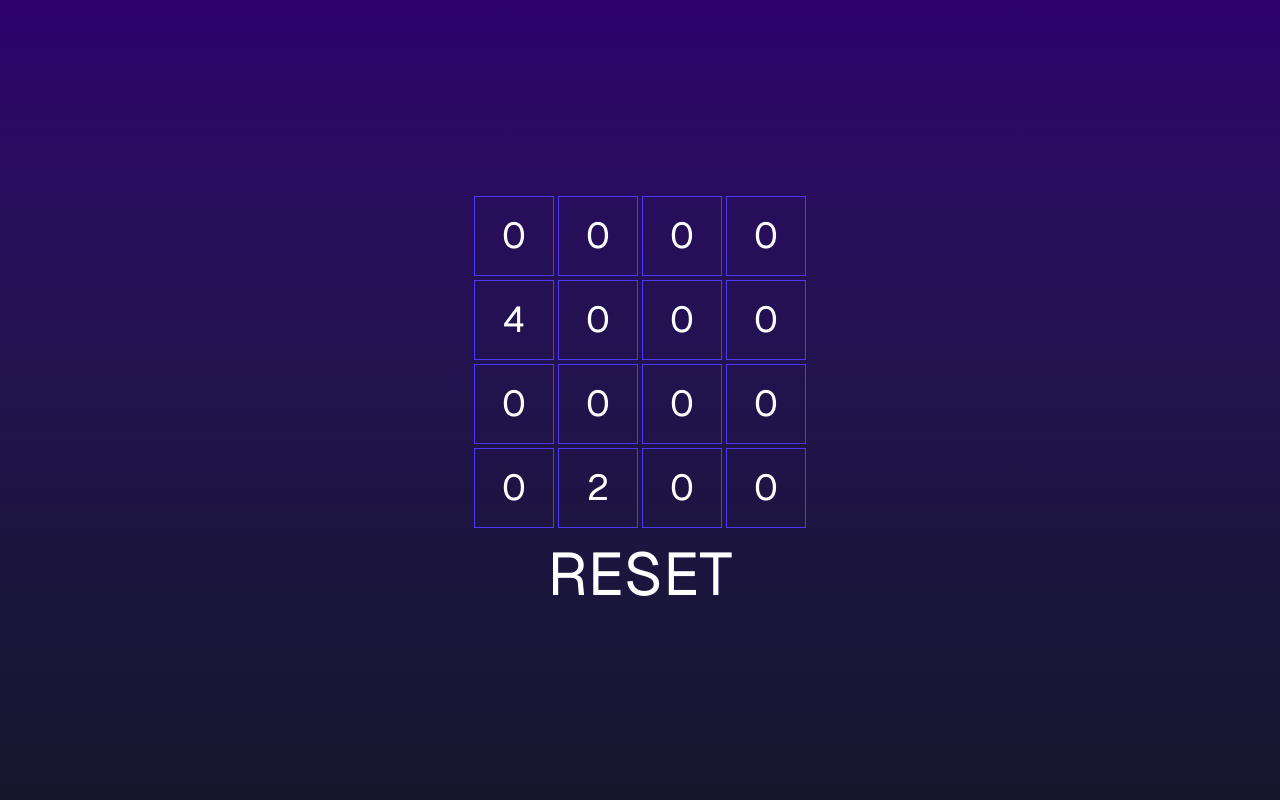
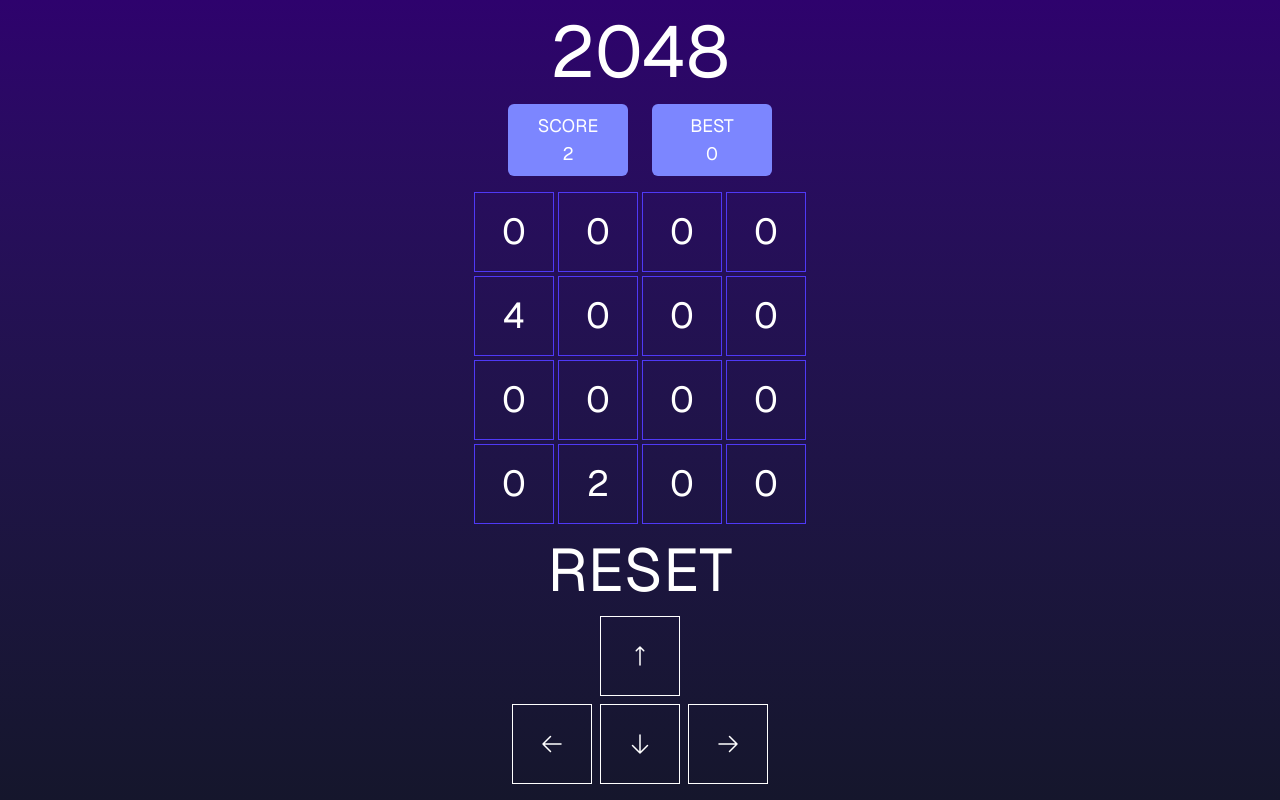
Before and after one commit to Namishk/2048-game, a Next.js app: page / in a window 1280 px wide. Both pictures are taken after a click on the element "START". Built offline with nearby package versions, Linux system fonts and the light colour scheme.

Commit message:
added high score and keyboard controls

```diff
--- /dev/null
+++ b/src/components/keyboardIcons.tsx
@@ -0,0 +1,76 @@
+type Iprops = {
+    arrow: "UP" | "DOWN" | "LEFT" | "RIGHT";
+};
+const KeyboardIcons = ({ arrow }: Iprops) => {
+    if (arrow === "UP") {
+        return (
+            <svg
+                xmlns="http://www.w3.org/2000/svg"
+                fill="none"
+                viewBox="0 0 24 24"
+                strokeWidth={1.5}
+                stroke="currentColor"
+                className="size-6"
+            >
+                <path
+                    strokeLinecap="round"
+                    strokeLinejoin="round"
+                    d="M8.25 6.75 12 3m0 0 3.75 3.75M12 3v18"
+                />
+            </svg>
+        );
+    } else if (arrow === "DOWN") {
+        return (
+            <svg
+                xmlns="http://www.w3.org/2000/svg"
+                fill="none"
+                viewBox="0 0 24 24"
+                strokeWidth={1.5}
+                stroke="currentColor"
+                className="size-6"
+            >
+                <path
+                    strokeLinecap="round"
+                    strokeLinejoin="round"
+                    d="M19.5 13.5 12 21m0 0-7.5-7.5M12 21V3"
+                />
+            </svg>
+        );
+    } else if (arrow === "LEFT") {
+        return (
+            <svg
+                xmlns="http://www.w3.org/2000/svg"
+                fill="none"
+                viewBox="0 0 24 24"
+                strokeWidth={1.5}
+                stroke="currentColor"
+                className="size-6"
+            >
+                <path
+                    strokeLinecap="round"
+                    strokeLinejoin="round"
+                    d="M10.5 19.5 3 12m0 0 7.5-7.5M3 12h18"
+                />
+            </svg>
+        );
+    } else if (arrow === "RIGHT") {
+        return (
+            <svg
+                xmlns="http://www.w3.org/2000/svg"
+                fill="none"
+                viewBox="0 0 24 24"
+                strokeWidth={1.5}
+                stroke="currentColor"
+                className="size-6"
+            >
+                <path
+                    strokeLinecap="round"
+                    strokeLinejoin="round"
+                    d="M13.5 4.5 21 12m0 0-7.5 7.5M21 12H3"
+                />
+            </svg>
+        );
+    }
+    return <></>;
+};
+export default KeyboardIcons;
--- a/src/hooks/useGame.ts
+++ b/src/hooks/useGame.ts
@@ -1,6 +1,7 @@
 import { useState } from "react";
 
 const INITIAL_CELL_VALUE_OPTIONS = [2, 4];
+const HIGHSCORE_KEY = "highscore";
 const useGame = (size: number) => {
     const [grid, setGrid] = useState<number[][]>([]);
     const [gameState, setGameState] = useState<{
@@ -12,6 +13,7 @@ const useGame = (size: number) => {
         victory: false,
         maxNumberReached: 2,
     });
+    const [highScore, setHighScore] = useState(0);
     const initializeGrid = () => {
         let res = [];
 
@@ -39,6 +41,13 @@ const useGame = (size: number) => {
             }
         }
         setGrid(res);
+        const hScore = localStorage.getItem(HIGHSCORE_KEY);
+        console.log(hScore, "initscore");
+        if (hScore == null) {
+            setHighScore(0);
+        } else {
+            setHighScore(parseInt(hScore));
+        }
         setGameState({
             ended: false,
             victory: false,
@@ -84,10 +93,11 @@ const useGame = (size: number) => {
             if (i + 1 < arr.length && arr[i] === arr[i + 1]) {
                 merged.push(arr[i]! * 2);
                 if (arr[i]! * 2 > gameState.maxNumberReached) {
+                    const maxNum = arr[i]! * 2;
                     setGameState((prev) => {
-                        if (arr[i]! * 2 === 2048) {
+                        if (maxNum === 2048) {
                             return {
-                                maxNumberReached: arr[i]! * 2,
+                                maxNumberReached: maxNum,
                                 ended: true,
                                 victory: true,
                             };
@@ -97,6 +107,9 @@ const useGame = (size: number) => {
                             maxNumberReached: arr[i]! * 2,
                         };
                     });
+
+                    localStorage.setItem(HIGHSCORE_KEY, maxNum.toString());
+                    setHighScore(maxNum);
                 }
                 i++;
             } else {
@@ -211,6 +224,7 @@ const useGame = (size: number) => {
         moveRight,
         gameState,
         initializeGrid,
+        highScore,
     };
 };
 
--- a/src/pages/index.tsx
+++ b/src/pages/index.tsx
@@ -1,4 +1,5 @@
 import Grid from "@/components/grid";
+import KeyboardIcons from "@/components/keyboardIcons";
 import useGame from "@/hooks/useGame";
 import Head from "next/head";
 import { useEffect, useState } from "react";
@@ -18,6 +19,7 @@ export default function Home() {
         moveRight,
         gameState,
         initializeGrid,
+        highScore,
     } = useGame(gridSize);
     console.log(gameState);
     useEffect(() => {
@@ -63,6 +65,21 @@ export default function Home() {
                 <link rel="icon" href="/favicon.ico" />
             </Head>
             <main className="flex min-h-screen flex-col items-center justify-center gap-4 bg-gradient-to-b from-[#2e026d] to-[#15162c] text-white">
+                <div className="text-7xl">2048</div>
+                {playingState === "initial" ? (
+                    <></>
+                ) : (
+                    <div className="flex gap-6">
+                        <div className="font-font-bold flex w-30 flex-col items-center rounded-md bg-indigo-400 py-2 text-lg">
+                            <div className="">SCORE</div>
+                            <div className="">{gameState.maxNumberReached}</div>
+                        </div>
+                        <div className="font-font-bold flex w-30 flex-col items-center rounded-md bg-indigo-400 py-2 text-lg">
+                            <div className="">BEST</div>
+                            <div className="">{highScore}</div>
+                        </div>
+                    </div>
+                )}
                 {gameState.ended ? (
                     <div className="flex flex-col items-center justify-center">
                         <div className="text-5xl">GAME OVER</div>
@@ -75,6 +92,7 @@ export default function Home() {
                 ) : (
                     <></>
                 )}
+
                 {playingState === "initial" ? (
                     <>
                         <div className="text-3xl">
@@ -120,6 +138,48 @@ export default function Home() {
                 >
                     {playingState === "initial" ? "START" : "RESET"}
                 </div>
+                {playingState === "initial" ? (
+                    <></>
+                ) : (
+                    <div className="flex flex-col gap-2">
+                        <div className="flex justify-center">
+                            <div
+                                className="flex h-20 w-20 cursor-pointer items-center justify-center border"
+                                onClick={() => {
+                                    moveUp();
+                                }}
+                            >
+                                <KeyboardIcons arrow="UP" />
+                            </div>
+                        </div>
+                        <div className="flex gap-2">
+                            <div
+                                className="flex h-20 w-20 cursor-pointer items-center justify-center border"
+                                onClick={() => {
+                                    moveLeft();
+                                }}
+                            >
+                                <KeyboardIcons arrow="LEFT" />
+                            </div>
+                            <div
+                                className="flex h-20 w-20 cursor-pointer items-center justify-center border"
+                                onClick={() => {
+                                    moveDown();
+                                }}
+                            >
+                                <KeyboardIcons arrow="DOWN" />
+                            </div>
+                            <div
+                                className="flex h-20 w-20 cursor-pointer items-center justify-center border"
+                                onClick={() => {
+                                    moveRight();
+                                }}
+                            >
+                                <KeyboardIcons arrow="RIGHT" />
+                            </div>
+                        </div>
+                    </div>
+                )}
             </main>
         </>
     );
```
